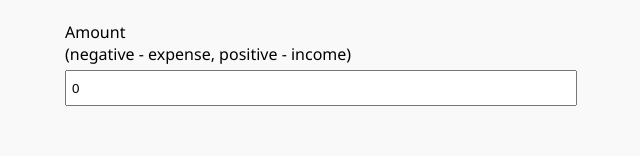
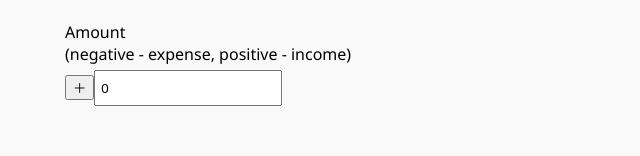
Before and after one commit to kimm950/expense-tracker-client, a React (Create React App) app: page / in a window 1280 px wide. Shown: the part 541-697 px from the top of the page, without its empty margins (319-959 px from the left). Built offline with nearby package versions, Linux system fonts and the light colour scheme; no server answers.

Commit message:
makea app easier to use

```diff
--- a/src/components/AddTransaction.jsx
+++ b/src/components/AddTransaction.jsx
@@ -4,6 +4,7 @@ import { GlobalContext } from '../context/GlobalState';
 export const AddTransaction = () => {
   const [text, setText] = useState('');
   const [amount, setAmount] = useState(0);
+  const [isExpense, togglePlusOrMinus] = useState(false);
 
   const { addTransaction } = useContext(GlobalContext);
 
@@ -12,10 +13,12 @@ export const AddTransaction = () => {
     if (!text) return alert('Please fill text');
     if (!amount) return alert('Please fill amount');
 
+    const definedAmount = Number(isExpense ? `- ${amount}` : amount);
+
     const newTransaction = {
       id: Math.floor(Math.random() * 100000000),
       text: text,
-      amount: Number(amount),
+      amount: definedAmount,
     };
 
     addTransaction(newTransaction);
@@ -43,12 +46,33 @@ export const AddTransaction = () => {
             Amount <br />
             (negative - expense, positive - income)
           </label>
+          <div className="amount-container">
+            <>
+              {isExpense ? (
+                <button
+                  className="btn minus"
+                  type="button"
+                  onClick={() => togglePlusOrMinus(!isExpense)}
+                >
+                  －
+                </button>
+              ) : (
+                <button
+                  className="btn plus"
+                  type="button"
+                  onClick={() => togglePlusOrMinus(!isExpense)}
+                >
+                  ＋
+                </button>
+              )}
+            </>
             <input
               type="number"
               value={amount}
               onChange={(e) => setAmount(e.target.value)}
               placeholder="Enter amount..."
             />
+          </div>
         </div>
         <button type="submit" className="transaction-btn">
           Add transaction
```
Lines whose indentation alone changed are shown as unchanged.
